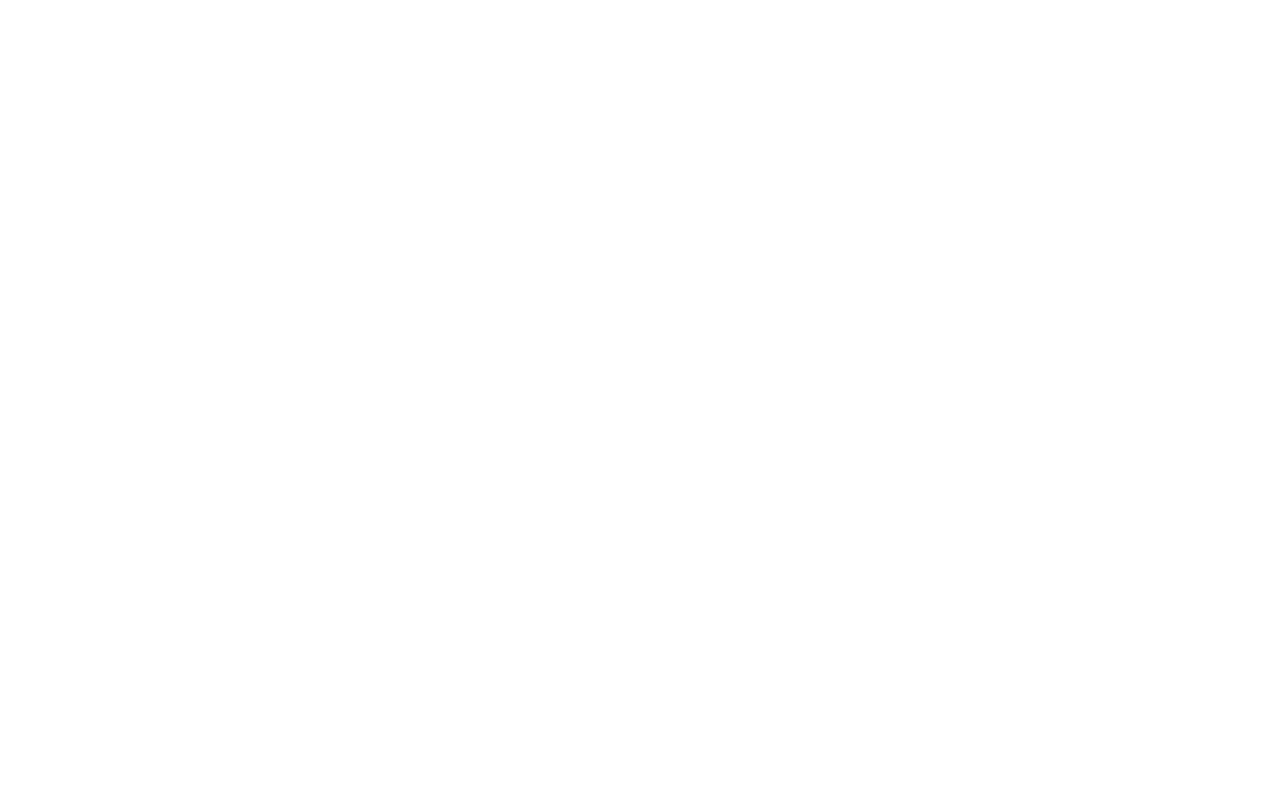
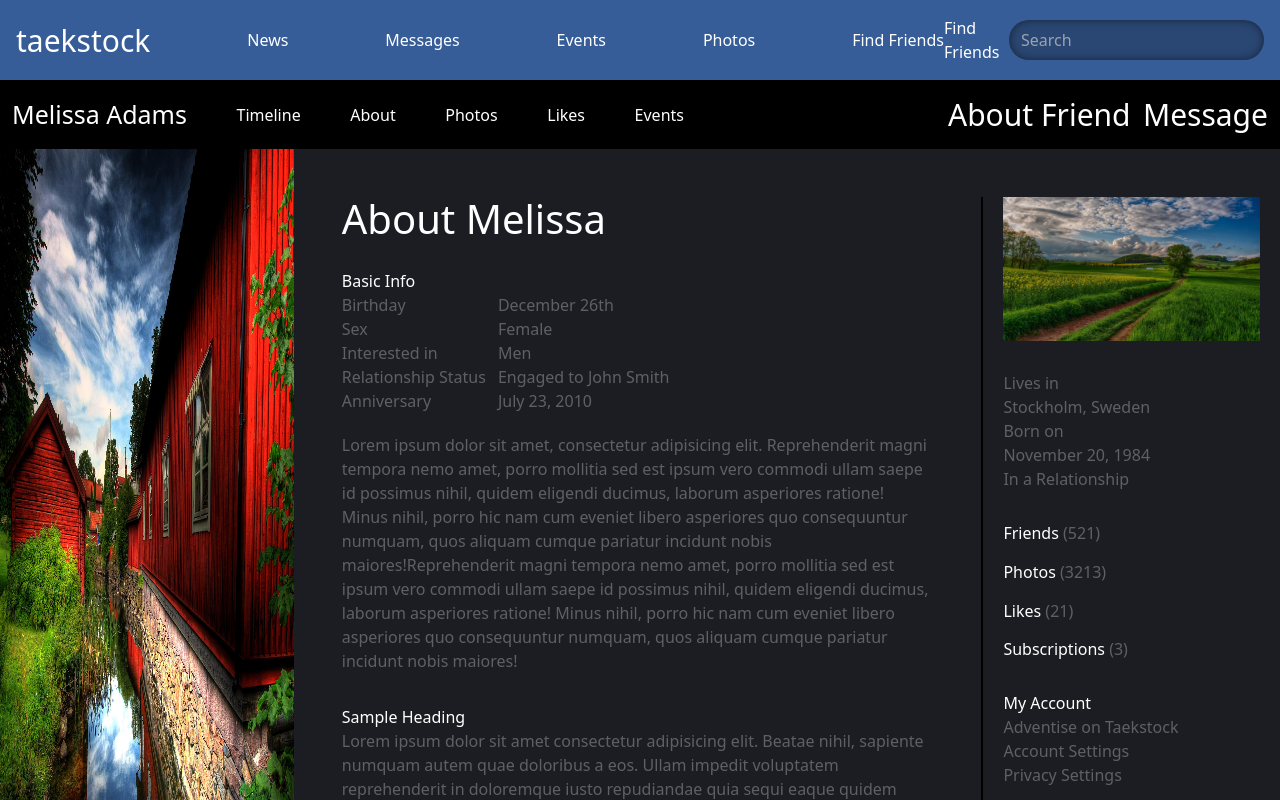
Before and after one commit to KolotushinTechnologies/taekwon-do-stock, a React (Create React App) app in the folder client/: page /about-page in a window 1280 px wide. Before the commit this address had no page. Shown: the top 800 px of the page. Built offline with nearby package versions, Linux system fonts and the light colour scheme.

Commit message:
add about-page

```diff
--- a/client/src/App.jsx
+++ b/client/src/App.jsx
@@ -16,7 +16,7 @@
 import MainPage from "./pages/open-pages/main-page/main-page";
 
 // Import Private Pages
-import UserProfile from "./pages/private-pages/profile/user-profile";
+import AboutPage from "./pages/private-pages/profile/user-profile/about-page"
 import UserSettings from "./pages/private-pages/profile/user-settings";
 import HomePage from "./pages/private-pages/Home/home-page";
 import All from "./pages/private-pages/stock/all";
@@ -35,7 +35,7 @@
           <Route path="/forgot-password" element={<ForgotPassword />} />
           <Route path="/login" element={<Login />} />
           <Route path="/registration" element={<Registration />} />
-          <Route path="/user-profile" element={<UserProfile />} />
+          <Route path="/about-page" element={<AboutPage />} />
           <Route path="/user-settings" element={<UserSettings />} />
           <Route path="/stock-all" element={<All />} />
           <Route path="/stock-id/:id" element={<Id />} />
--- a/client/src/components/private-header/Private-header.jsx
+++ b/client/src/components/private-header/Private-header.jsx
@@ -1,5 +1,7 @@
 //Import React Engine
 import React from "react";
+
+//Import Input
 import Input from "../UI/input/input";
 
 //Create Private Header
--- /dev/null
+++ b/client/src/components/private-header/about-header.jsx
@@ -0,0 +1,28 @@
+//Import React Engine
+import React from "react";
+
+//Create About Header
+const AboutHeader = () => {
+  return (
+    <div className="bg-[black] text-[#fff] flex justify-between items-center p-3">
+      <div className="w-full max-w-2xl ">
+        <ul className="flex justify-between items-center">
+          <li className="text-[25px]">Melissa Adams</li>
+          <li>Timeline</li>
+          <li>About</li>
+          <li>Photos</li>
+          <li>Likes</li>
+          <li>Events</li>
+        </ul>
+      </div>
+      <div className="w-full max-w-xs">
+        <ul className="flex justify-between items-center text-[30px]">
+          <li>About Friend</li>
+          <li>Message</li>
+        </ul>
+      </div>
+    </div>
+  );
+};
+
+export default AboutHeader;
--- a/client/src/pages/open-pages/main-page/main-page.jsx
+++ b/client/src/pages/open-pages/main-page/main-page.jsx
@@ -1,32 +1,13 @@
 // Import Engine
 import React from "react";
+import { Link } from "react-router-dom";
 
 
 // Create Main Page
 const MainPage = () => {
   return (
     <div>
-      <div>
-        <div>
-          <div>
-            <div>
-              <span>taekstock</span>
-              <span>Connect and share with the people in your life</span>
-            </div>
-            <div>
-              <input type="text" />
-              <input type="text" />
-            </div>
-            <div>
-              <input type="checkbox" id="first"/>
-              <label htmlFor="first">Keep me logged in</label>  <span>Forgot your password</span>
-            </div>
-            <div>
-              <button>Login</button> <span>Create Your Account</span>
-            </div>
-          </div>
-        </div>
-      </div>
+      <Link to='/login'><h1>Taekstock</h1></Link>
     </div>
   );
 };
--- a/client/src/pages/private-pages/Home/Home-page.jsx
+++ b/client/src/pages/private-pages/Home/Home-page.jsx
@@ -2,7 +2,7 @@
 import React from "react";
 
 // Import Header Component
-import Header from "../../../components/header/Header";
+import Header from "../../../components/header/header";
 
 //Import Private Header Component
 import PrivateHeader from "../../../components/private-header/Private-header";
--- /dev/null
+++ b/client/src/pages/private-pages/profile/user-profile/about-page.jsx
@@ -0,0 +1,110 @@
+//Import React Engine
+import React from "react";
+
+//Import Header Component
+import Header from "../../../../components/header/header";
+//Import About Header Component
+import AboutHeader from "../../../../components/private-header/about-header";
+
+//Import Button Component
+import Button from "../../../../components/UI/button/button";
+
+//Create AboutPage
+const AboutPage = () => {
+  return (
+    <div>
+      <Header />
+      <AboutHeader />
+      <div className="flex">
+        <div>
+          <img className="h-full" src="/krasnoe-selo.orig.jpg" alt="" />
+        </div>
+        <div className="bg-[#1c1d22] flex flex-col items-start px-12 pt-10 pb-28">
+          <h2 className="text-[#fff] text-[40px]">About Melissa</h2>
+          <p className="text-[#fff] mt-5">Basic Info</p>
+          <div className="flex text-[#5f6065] mb-5">
+            <div className="flex flex-col mr-3">
+              <span>Birthday</span>
+              <span>Sex</span>
+              <span>Interested in</span>
+              <span>Relationship Status</span>
+              <span>Anniversary</span>
+            </div>
+            <div className="flex flex-col">
+              <span>December 26th</span>
+              <span>Female</span>
+              <span>Men</span>
+              <span>Engaged to John Smith</span>
+              <span>July 23, 2010</span>
+            </div>
+          </div>
+          <div className="flex text-[#5f6065] mb-8">
+            <span>
+              Lorem ipsum dolor sit amet, consectetur adipisicing elit.
+              Reprehenderit magni tempora nemo amet, porro mollitia sed est
+              ipsum vero commodi ullam saepe id possimus nihil, quidem eligendi
+              ducimus, laborum asperiores ratione! Minus nihil, porro hic nam
+              cum eveniet libero asperiores quo consequuntur numquam, quos
+              aliquam cumque pariatur incidunt nobis maiores!Reprehenderit magni
+              tempora nemo amet, porro mollitia sed est ipsum vero commodi ullam
+              saepe id possimus nihil, quidem eligendi ducimus, laborum
+              asperiores ratione! Minus nihil, porro hic nam cum eveniet libero
+              asperiores quo consequuntur numquam, quos aliquam cumque pariatur
+              incidunt nobis maiores!
+            </span>
+          </div>
+          <div className="flex flex-col text-[#5f6065]">
+            <h2 className="text-[#fff]">Sample Heading</h2>
+            <span>
+              Lorem ipsum dolor sit amet consectetur adipisicing elit. Beatae
+              nihil, sapiente numquam autem quae doloribus a eos. Ullam impedit
+              voluptatem reprehenderit in doloremque iusto repudiandae quia
+              sequi eaque quidem sapiente, explicabo quas assumenda odio,
+              commodi dolorem magni at, fugiat harum quaerat maiores ut illum
+              fugit maxime. Expedita iure dolorum veniam.
+            </span>
+          </div>
+        </div>
+        <div className="flex flex-col pt-12 bg-[#1c1d22] items-start ">
+          <div className="border-l-2 border-black px-5 max-h-[814px] h-full">
+            <div>
+              <img src="/nature.jpg" alt="" />
+            </div>
+            <div className="flex flex-col text-[#5f6065] mt-[30px]">
+              <span>Lives in</span>
+              <span>Stockholm, Sweden</span>
+              <span>Born on</span>
+              <span>November 20, 1984</span>
+              <span>In a Relationship</span>
+            </div>
+            <div className="flex flex-col max-h-[140px] mt-[30px] h-full justify-between">
+              <span className="text-[#fff]">
+                Friends <span className="text-[#5f6065]">(521)</span>
+              </span>
+              <span className="text-[#fff]">
+                Photos <span className="text-[#5f6065]">(3213)</span>
+              </span>
+              <span className="text-[#fff]">
+                Likes <span className="text-[#5f6065]">(21)</span>
+              </span>
+              <span className="text-[#fff]">
+                Subscriptions <span className="text-[#5f6065]">(3)</span>
+              </span>
+            </div>
+            <div className="flex flex-col text-[#5f6065] mt-[30px]">
+              <span className="text-[#fff]">My Account</span>
+              <span>Adventise on Taekstock</span>
+              <span>Account Settings</span>
+              <span>Privacy Settings</span>
+            </div>
+          </div>
+          <div>
+            <Button className="bg-black text-[#fff]">Logout</Button>
+          </div>
+        </div>
+      </div>
+    </div>
+  );
+};
+
+export default AboutPage;
--- a/client/src/pages/private-pages/profile/user-profile/index.jsx
+++ /dev/null
@@ -1,11 +0,0 @@
-import React from 'react'
-
-const UserProfile = () => {
-  return (
-    <div>
-
-    </div>
-  )
-}
-
-export default UserProfile
--- a/client/src/store.js
+++ b/client/src/store.js
@@ -19,12 +19,12 @@
   composeWithDevTools(applyMiddleware(...middleware))
 );
 
-let currentState = store.getState();
+// let currentState = store.getState();
 
 store.subscribe(() => {
   // keep track of the previous and current state to compare changes
-  let previousState = currentState;
-  currentState = store.getState();
+  // let previousState = currentState;
+  // currentState = store.getState();
   // if the token changes set the value in localStorage and axios headers
 //   if (previousState.auth.token !== currentState.auth.token) {
 //     const token = currentState.auth.token;
```
